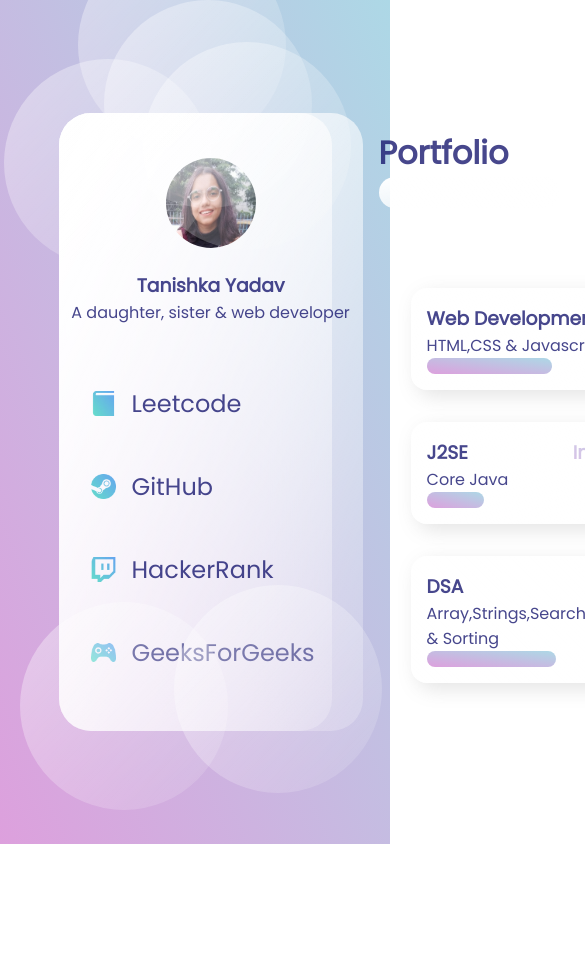
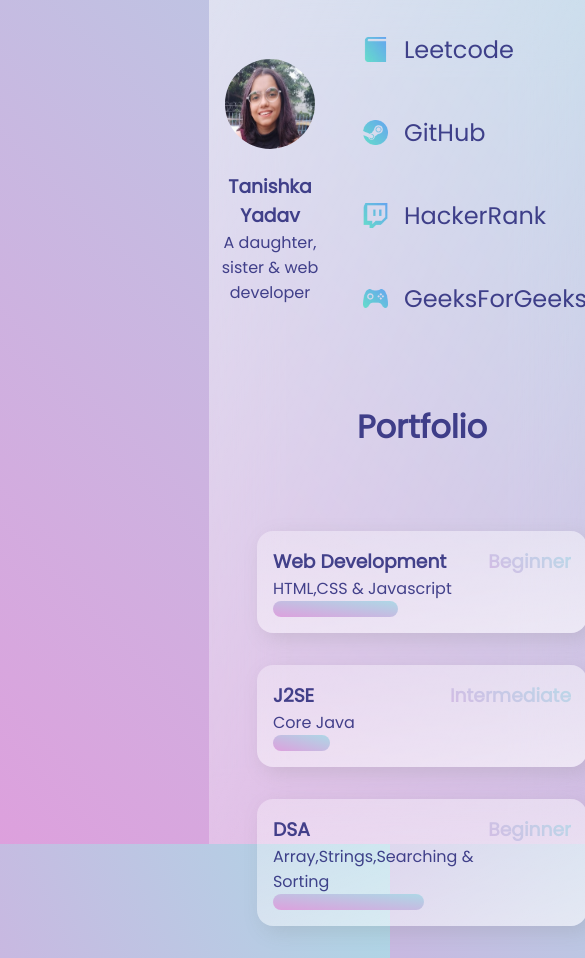
Before and after one commit to Tanishka-dev/Glass-Portfolio-CSS, a plain HTML site: page index.html in a window 390 px wide. Shown: the top 958 px of the page, 585 px wide, since content can reach past the window. Before the commit the page ends 844 px from the top, so only its background shows below. Drawn offline with Linux system fonts and the light colour scheme; a web font is replaced by a local one.

Commit message:
media queries added

```diff
--- a/index.html
+++ b/index.html
@@ -13,17 +13,19 @@
   </head>
   <body>
     <main>
-      <section class="glass">
+      <div class="glass">
         <div class="dashboard">
           <div class="user">
-            <img src="images\Tanishka.jpg" width="90" height="90" class ="me"/>
+            <img src="images\Tanishka.jpg" width="90" height="90" class="me" />
             <h3>Tanishka Yadav</h3>
             <p>A daughter, sister & web developer</p>
           </div>
           <div class="links">
             <div class="link">
               <img src="images\library.png" width="25" height="25" />
-              <a href="https://leetcode.com/tanishkayadav/"><h2>Leetcode</h2></a>
+              <a href="https://leetcode.com/tanishkayadav/"
+                ><h2>Leetcode</h2></a
+              >
             </div>
             <div class="link">
               <img src="images\steam.png" width="25" height="25" />
@@ -31,18 +33,22 @@
             </div>
             <div class="link">
               <img src="images\twitch.png" width="25" height="25" />
-              <a href="https://www.hackerrank.com/tanishakayadav21"><h2>HackerRank</h2></a>
+              <a href="https://www.hackerrank.com/tanishakayadav21"
+                ><h2>HackerRank</h2></a
+              >
             </div>
             <div class="link">
               <img src="images\upcoming.png" width="25" height="25" />
-              <a href="https://auth.geeksforgeeks.org/user/tanishkayadav/practice/"><h2>GeeksForGeeks</h2></a>
+              <a
+                href="https://auth.geeksforgeeks.org/user/tanishkayadav/practice/"
+                ><h2>GeeksForGeeks</h2></a
+              >
             </div>
           </div>
         </div>
         <div class="portfolio">
           <div class="status">
             <h1>Portfolio</h1>
-            <input type="text" />
           </div>
           <div class="cards">
             <div class="card">
@@ -71,7 +77,7 @@
             </div>
           </div>
         </div>
-      </section>
+      </div>
     </main>
     <div class="circle1"></div>
     <div class="circle2"></div>
--- a/style.css
+++ b/style.css
@@ -7,6 +7,7 @@ main {
   min-height: 100vh;
   background: linear-gradient(to right top, #dda0dd, #add8e6);
   display: flex;
+  min-width: 100vh;
   align-items: center;
   justify-content: center;
   font-family: "Poppins";
@@ -20,7 +21,7 @@ h1 {
 }
 
 h2,
-p{
+p {
   color: #191970;
   font-weight: 300;
   opacity: 0.8;
@@ -32,9 +33,7 @@ h3 {
   opacity: 0.8;
 }
 .glass {
-  height: 30%;
   background: white;
-  width: 70%;
   border-radius: 2rem;
   background: linear-gradient(
     to right bottom,
@@ -46,11 +45,11 @@ h3 {
   display: flex;
 }
 
-.me{
+.me {
   margin: 1rem;
   border-radius: 50%;
 }
-a{
+a {
   text-decoration: none;
 }
 a:hover {
@@ -58,7 +57,7 @@ a:hover {
   border-radius: 2rem;
 }
 .dashboard {
-  flex:0;
+  flex: 0;
   display: flex;
   flex-direction: column;
   align-items: center;
@@ -78,7 +77,6 @@ a:hover {
   margin: 1rem 0rem;
   padding: 1rem 2rem;
   align-items: center;
-
 }
 
 .link h2 {
@@ -93,17 +91,17 @@ a:hover {
   justify-content: space-evenly;
 }
 
-
-.card{
+.card {
   display: flex;
   background: linear-gradient(
     to left top,
-    rgba(255,255,255,1),
-    rgba(255,255,255,0.3));
+    rgba(255, 255, 255, 1),
+    rgba(255, 255, 255, 0.3)
+  );
   border-radius: 1rem;
   margin: 2rem;
   padding: 1rem;
-    box-shadow: 6px 6px 20px rgba(122,122,122,0.2);
+  box-shadow: 6px 6px 20px rgba(122, 122, 122, 0.2);
   justify-content: space-between;
 }
 
@@ -112,7 +110,7 @@ a:hover {
   flex-direction: column;
   justify-content: space-between;
 }
-.progress{
+.progress {
   background: linear-gradient(to right top, #dda0dd, #add8e6);
   margin: 0rem;
   padding: 0.5rem;
@@ -123,24 +121,24 @@ a:hover {
   overflow: hidden;
 }
 
-
 .status {
   margin-bottom: 3rem;
 }
-.status input{
+.status input {
   background: linear-gradient(
     to right bottom,
-    rgba(255,255,255,1),
-    rgba(255,255,255,0.6));
+    rgba(255, 255, 255, 1),
+    rgba(255, 255, 255, 0.6)
+  );
   border: none;
   border-radius: 2rem;
   width: 50%;
   padding: 0.5rem;
 }
 
-.level{
+.level {
   font-weight: bold;
-  background: linear-gradient(to right top,#dda0dd, #add8e6);
+  background: linear-gradient(to right top, #dda0dd, #add8e6);
   -webkit-background-clip: text;
   -webkit-text-fill-color: transparent;
 }
@@ -187,3 +185,53 @@ a:hover {
   top: -7%;
   left: 20%;
 }
+
+@media only screen and (max-width: 700px) {
+  body {
+    background: linear-gradient(to right top, #dda0dd, #add8e6);
+    font-family: "Poppins";
+  }
+  .glass {
+    border-radius: 0;
+    display: flex;
+    flex-direction: column;
+    background: linear-gradient(
+      to right bottom,
+      rgba(255, 255, 255, 0.5),
+      rgba(255, 255, 255, 0.1)
+    );
+    height: 100%;
+    min-width: 100%;
+    position: absolute;
+  }
+
+  .circle1,
+  .circle2,
+  .circle3,
+  .circle4,
+  .circle5,
+  .circle6 {
+    display: none;
+  }
+  .dashboard {
+    background: none;
+    display: flex;
+    flex-direction: row;
+    position: relative;
+  }
+  .portfolio {
+    position: relative;
+  }
+  .card {
+    background: linear-gradient(
+      to left top,
+      rgba(255, 255, 255, 0.6),
+      rgba(255, 255, 255, 0.3)
+    );
+  }
+  .status {
+    margin-top: 10%;
+    display: flex;
+    justify-content: center;
+  }
+}
```
Lines whose indentation alone changed are shown as unchanged.
